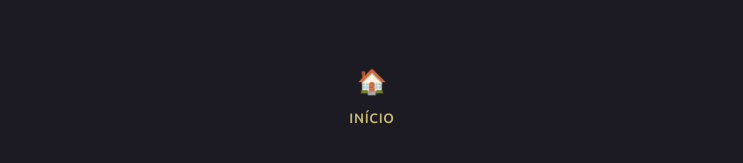
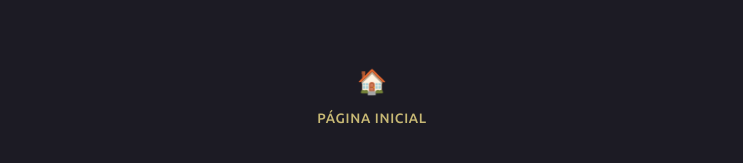
Before and after one commit to joaquim-capitao/queime-depois-de-ler, a Jekyll site: the page index.html, which Jekyll copies as it is, in a window 1280 px wide and 900 px high, scrolled down 2972 px. Shown: the part 721-884 px from the top of the window, without its empty margins (268-1011 px from the left). Built offline with Jekyll 4.4.1, drawn with Linux system fonts in a browser that asks for light colours.

Commit message:
Change footer label from 'Início' to 'Página Inicial'

```diff
--- a/index.html
+++ b/index.html
@@ -218,7 +218,7 @@
     <footer>
       <a href="https://joaquim-capitao.github.io/" class="home-btn" title="Página Inicial">
         <span class="home-icon">🏠</span>
-        <span class="home-label">Início</span>
+        <span class="home-label">Página Inicial</span>
       </a>
     </footer>
 
```
